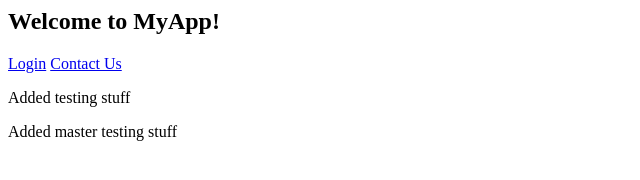
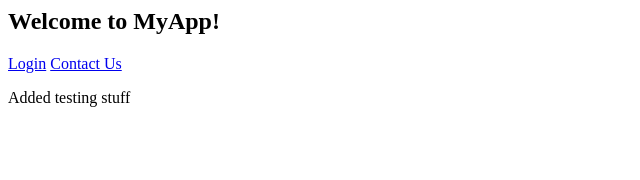
Before and after one commit to jaymail1995/MyApp, a plain HTML site: page index.html in a window 1280 px wide. Shown: the whole page, without its empty margins (0-640 px from the left). Drawn offline with Linux system fonts and the light colour scheme.

Commit message:
fixed index file

```diff
--- a/index.html
+++ b/index.html
@@ -7,6 +7,5 @@
         <a href="login.html">Login</a>
         <a href="Contact.html">Contact Us</a>
         <p>Added testing stuff</p>
-        <p>Added master testing stuff</p>
     </body>
 </html>
```
